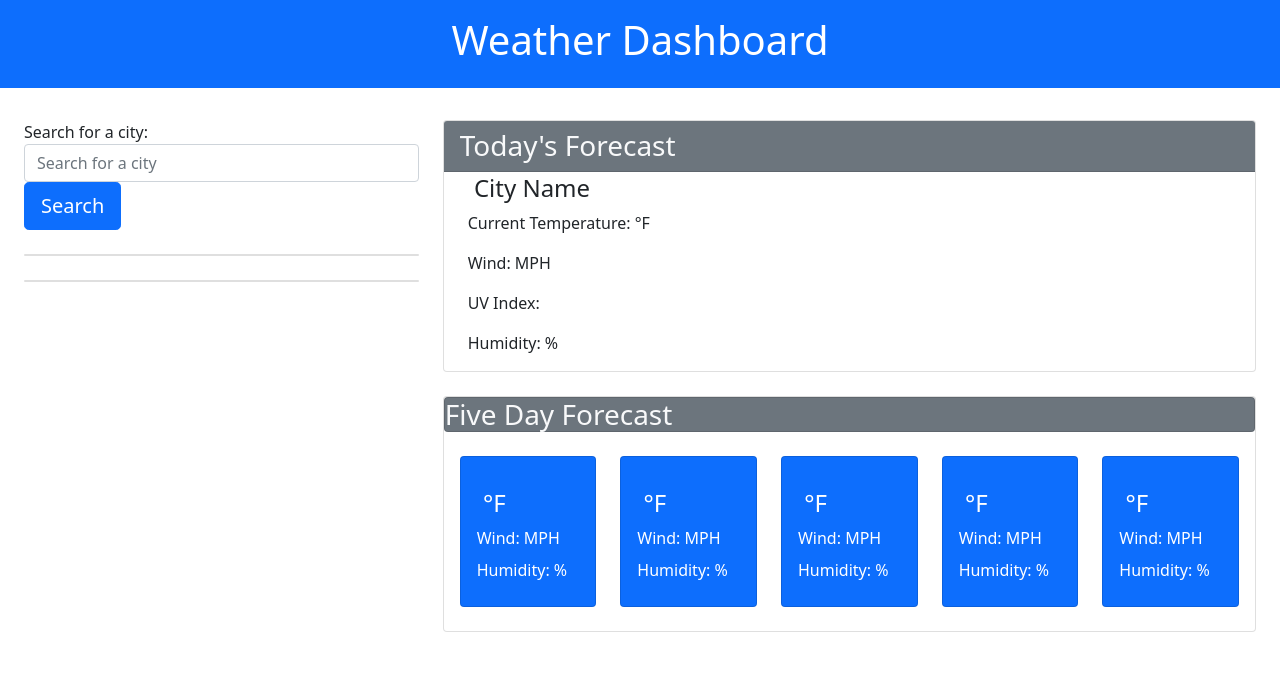
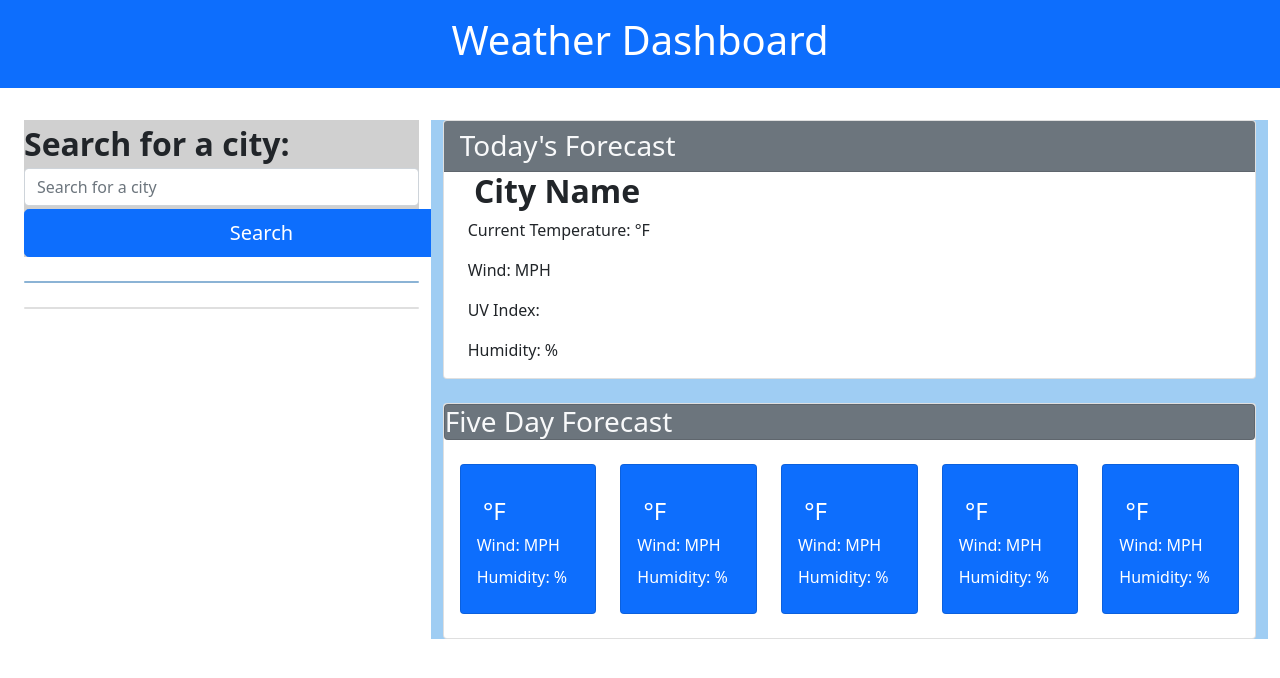
Before and after one commit to rahilrahimi/weather_dashboard1, a plain HTML site: page index.html in a window 1280 px wide. Drawn offline with nearby package versions, Linux system fonts and the light colour scheme.

Commit message:
initial change in index.html,style.css and REEDME.md

```diff
--- a/style.css
+++ b/style.css
@@ -1,4 +1,31 @@
 #uvi{
-    width: 10px;
+    width: 15px;
     color:aliceblue
 }
+
+form {
+    font-size: xx-large;
+    font-weight: 900;
+    background-color: #a9a9a98a
+}
+
+.col-8 {
+    background : #9fcdf3;
+
+}
+
+
+#the-city {
+    font-size: xx-large;
+    font-weight: 900;
+}
+
+#search {
+    width: 475px;;
+}
+
+#recent-search {
+
+ background : #9fcdf3;
+
+}
```
Also changed, not shown: index.html (+9 -10 lines), 1 other file.
